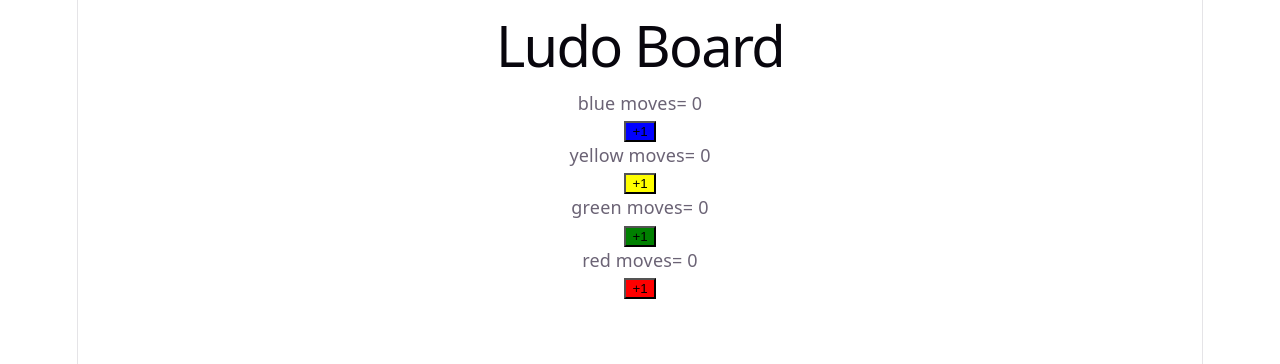
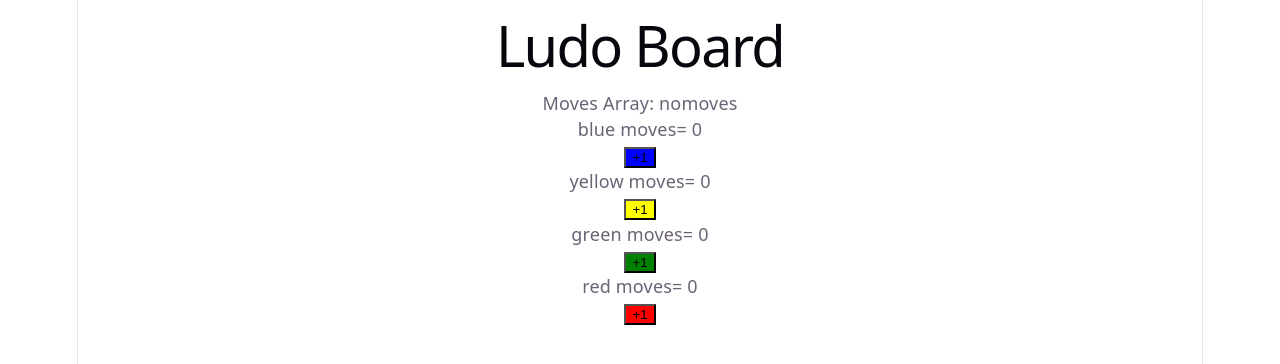
Before and after one commit to Harshit-Webworld1515/react-foundation, a React (Vite) app in the folder REACT-STATE-CLASS2/: page / in a window 1280 px wide. Shown: the top 364 px of the page. Built offline with nearby package versions, Linux system fonts and the light colour scheme.

Commit message:
state variable as an array

```diff
--- a/REACT-STATE-CLASS2/src/LudoBoard.jsx
+++ b/REACT-STATE-CLASS2/src/LudoBoard.jsx
@@ -5,23 +5,32 @@ export default function LudoBoard() {
     // const [greenMoves, setGreenMoves] = useState(0);
     // const [yellowMoves, setYellowMoves] = useState(0);
 
-    // object state
+    //state variable as an object with multiple properties
     const [Moves, setMoves] = useState({blue: 0 , red: 0, green: 0, yellow: 0});
+    // state variable as an array with multiple properties
+    const [arr, setArr] = useState(["nomoves"]);
+
     let updateBlueMoves = () => {
         setMoves((prevMove) => ({...prevMove, blue: prevMove.blue + 1}));
+        setArr((prevArr) => [...prevArr, "blue"]);
+
     }
     let updateRedMoves = () => {
         setMoves((prevMoves) => ({...prevMoves, red: prevMoves.red + 1}));
+        setArr((prevArr) => [...prevArr, "red"]);
     }
     let updateGreenMoves = () => {
         setMoves((prevMoves) => ({...prevMoves, green: prevMoves.green + 1}));
+        setArr((prevArr) => [...prevArr, "green"]);
     }
     let updateYellowMoves = () => {
         setMoves((prevMoves) => ({...prevMoves, yellow: prevMoves.yellow + 1}));
+        setArr((prevArr) => [...prevArr, "yellow"]);
     }
     return (
         <div>
             <h1>Ludo Board</h1>
+            <p>Moves Array: {arr.join(", ")}</p>
             <div className="board">
                 <p>blue moves= {Moves.blue}</p>
                 <button style={{backgroundColor:"blue"}} onClick={updateBlueMoves}>+1</button>
```
